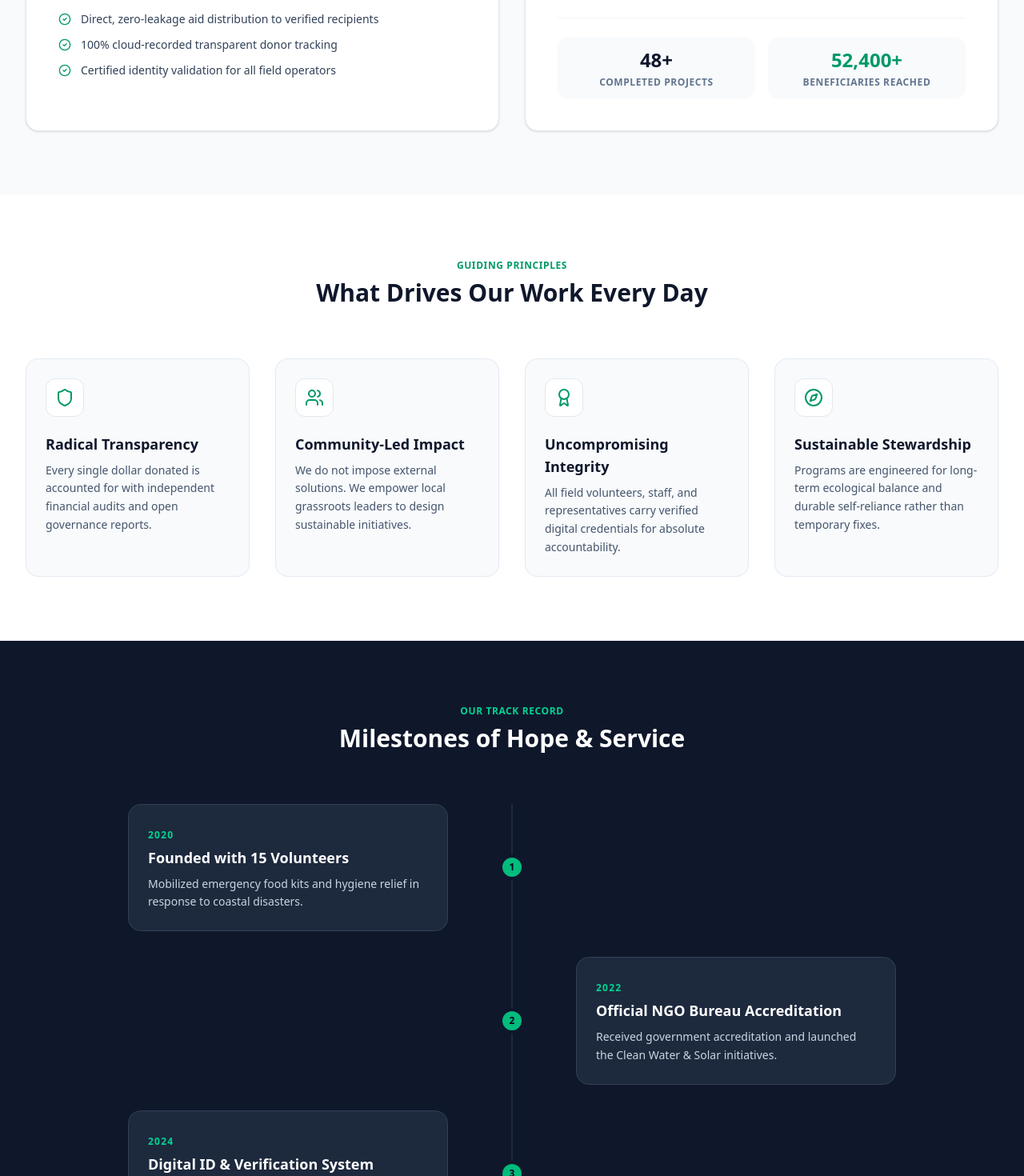
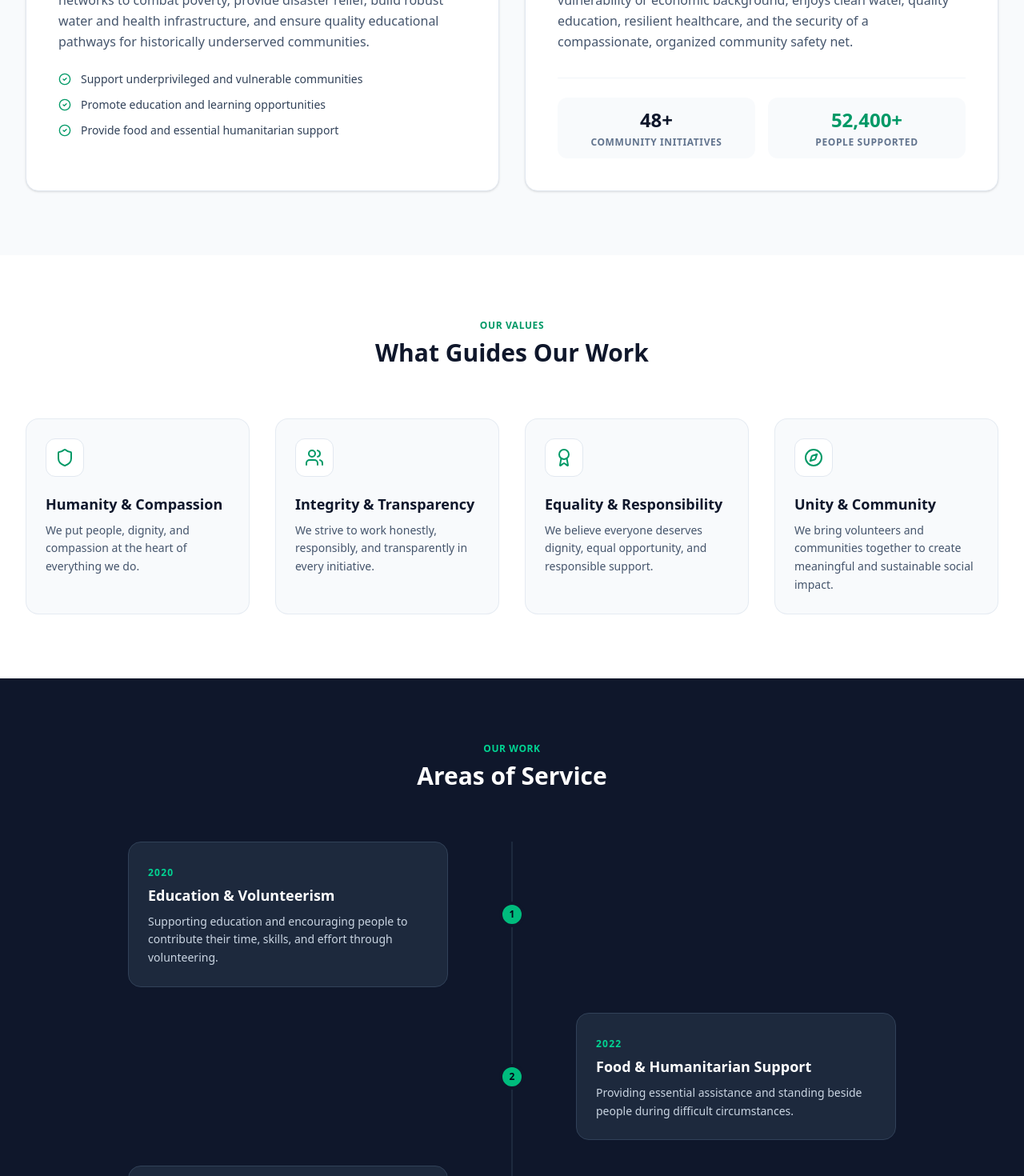
Before and after one commit to tannakater/ngo, a React (Vite) app: page /about in a window 1280 px wide. Shown: the part 1080-2550 px from the top of the page at 80% size. Built offline with nearby package versions, Linux system fonts and the light colour scheme; no server answers; the database is empty.

Commit message:
refactor(about): update core values content
Update the core values descriptions to better reflect the organization's mission and guiding principles.

```diff
--- a/src/pages/public/About.tsx
+++ b/src/pages/public/About.tsx
@@ -15,32 +15,32 @@ export function About() {
 
   const coreValues = [
     {
-      title: 'Radical Transparency',
-      desc: 'Every single dollar donated is accounted for with independent financial audits and open governance reports.',
+      title: 'Humanity & Compassion',
+      desc: 'We put people, dignity, and compassion at the heart of everything we do.',
       icon: Shield
     },
     {
-      title: 'Community-Led Impact',
-      desc: 'We do not impose external solutions. We empower local grassroots leaders to design sustainable initiatives.',
+      title: 'Integrity & Transparency',
+      desc: 'We strive to work honestly, responsibly, and transparently in every initiative.',
       icon: Users
     },
     {
-      title: 'Uncompromising Integrity',
-      desc: 'All field volunteers, staff, and representatives carry verified digital credentials for absolute accountability.',
+      title: 'Equality & Responsibility',
+      desc: 'We believe everyone deserves dignity, equal opportunity, and responsible support.',
       icon: Award
     },
     {
-      title: 'Sustainable Stewardship',
-      desc: 'Programs are engineered for long-term ecological balance and durable self-reliance rather than temporary fixes.',
+      title: 'Unity & Community',
+      desc: 'We bring volunteers and communities together to create meaningful and sustainable social impact.',
       icon: Compass
     }
   ];
 
   const milestones = [
-    { year: '2020', title: 'Founded with 15 Volunteers', desc: 'Mobilized emergency food kits and hygiene relief in response to coastal disasters.' },
-    { year: '2022', title: 'Official NGO Bureau Accreditation', desc: 'Received government accreditation and launched the Clean Water & Solar initiatives.' },
-    { year: '2024', title: 'Digital ID & Verification System', desc: 'Pioneered secure verifiable digital credentials for all relief volunteers and field officers.' },
-    { year: '2026', title: '50,000+ Lives Transformed', desc: 'Expanded across 18 regional hubs, funding 48 active community empowerment projects.' }
+    { year: '2020', title: 'Education & Volunteerism', desc: 'Supporting education and encouraging people to contribute their time, skills, and effort through volunteering.' },
+    { year: '2022', title: 'Food & Humanitarian Support', desc: 'Providing essential assistance and standing beside people during difficult circumstances.' },
+    { year: '2024', title: 'Healthcare & Awareness', desc: 'Promoting health awareness and supporting community healthcare initiatives.' },
+    { year: '2026', title: 'Community Development', desc: 'Working with communities to encourage positive, inclusive, and sustainable development.' }
   ];
 
   return (
@@ -50,13 +50,13 @@ export function About() {
         <div className="absolute inset-0 opacity-10 bg-[radial-gradient(#10b981_1px,transparent_1px)] [background-size:16px_16px]"></div>
         <div className="relative max-w-7xl mx-auto px-4 sm:px-6 lg:px-8 text-center">
           <span className="inline-flex items-center gap-2 py-1.5 px-4 rounded-full bg-emerald-500/20 border border-emerald-500/30 text-emerald-300 text-xs font-bold uppercase tracking-wider mb-6">
-            <Sparkles className="w-3.5 h-3.5" /> Our Purpose & Heritage
+            <Sparkles className="w-3.5 h-3.5" /> Our Purpose
           </span>
           <h1 className="text-4xl sm:text-5xl md:text-6xl font-extrabold tracking-tight mb-6 max-w-4xl mx-auto leading-tight">
-            Restoring dignity, equity, and resilience for every human life.
+            Serving People. Supporting Communities. Creating Change.
           </h1>
           <p className="text-lg sm:text-xl text-slate-300 max-w-3xl mx-auto leading-relaxed mb-10">
-            {organization.name} is an independent, humanitarian non-governmental organization dedicated to sustainable grassroots community empowerment, emergency relief, and educational justice.
+            {organization.name} is a volunteer-driven social and humanitarian organization dedicated to supporting underprivileged and vulnerable communities through meaningful social and humanitarian initiatives.
           </p>
           <div className="flex flex-wrap justify-center gap-4">
             <Link
@@ -85,20 +85,20 @@ export function About() {
               </div>
               <h2 className="text-2xl font-bold text-slate-900 mb-4">Our Mission</h2>
               <p className="text-slate-600 leading-relaxed text-base">
-                {organization.mission || 'To mobilize swift, equitable resources and certified volunteer networks to combat poverty, provide disaster relief, build robust water and health infrastructure, and ensure quality educational pathways for historically underserved communities.'}
+                {organization.mission || 'To identify genuine community needs and create meaningful impact through volunteering, education, food support, healthcare initiatives, humanitarian assistance, and community development.'}
               </p>
               <ul className="mt-6 space-y-3">
                 <li className="flex items-center gap-3 text-sm text-slate-700 font-medium">
                   <CheckCircle2 className="w-4 h-4 text-emerald-600 shrink-0" />
-                  Direct, zero-leakage aid distribution to verified recipients
+                  Support underprivileged and vulnerable communities
                 </li>
                 <li className="flex items-center gap-3 text-sm text-slate-700 font-medium">
                   <CheckCircle2 className="w-4 h-4 text-emerald-600 shrink-0" />
-                  100% cloud-recorded transparent donor tracking
+                  Promote education and learning opportunities
                 </li>
                 <li className="flex items-center gap-3 text-sm text-slate-700 font-medium">
                   <CheckCircle2 className="w-4 h-4 text-emerald-600 shrink-0" />
-                  Certified identity validation for all field operators
+                  Provide food and essential humanitarian support
                 </li>
               </ul>
             </div>
@@ -109,16 +109,16 @@ export function About() {
               </div>
               <h2 className="text-2xl font-bold text-slate-900 mb-4">Our Vision</h2>
               <p className="text-slate-600 leading-relaxed text-base">
-                {organization.vision || 'A world where every individual, regardless of geographic vulnerability or economic background, enjoys clean water, quality education, resilient healthcare, and the security of a compassionate, organized community safety net.'}
+                {organization.vision || 'To build an inclusive society where every individual can live with dignity, equal opportunity, and hope.'}
               </p>
               <div className="mt-8 pt-6 border-t border-slate-100 grid grid-cols-2 gap-4 text-center">
                 <div className="p-3 bg-slate-50 rounded-xl">
                   <div className="text-2xl font-extrabold text-slate-900">{stats.projectsCompleted}+</div>
-                  <div className="text-xs text-slate-500 uppercase tracking-wider font-semibold mt-1">Completed Projects</div>
+                  <div className="text-xs text-slate-500 uppercase tracking-wider font-semibold mt-1">Community Initiatives</div>
                 </div>
                 <div className="p-3 bg-slate-50 rounded-xl">
                   <div className="text-2xl font-extrabold text-emerald-600">{stats.peopleHelped}</div>
-                  <div className="text-xs text-slate-500 uppercase tracking-wider font-semibold mt-1">Beneficiaries Reached</div>
+                  <div className="text-xs text-slate-500 uppercase tracking-wider font-semibold mt-1">People Supported</div>
                 </div>
               </div>
             </div>
@@ -130,8 +130,8 @@ export function About() {
       <section className="py-20 bg-white">
         <div className="max-w-7xl mx-auto px-4 sm:px-6 lg:px-8">
           <div className="text-center max-w-2xl mx-auto mb-16">
-            <span className="text-xs font-bold uppercase tracking-wider text-emerald-600 mb-2 block">Guiding Principles</span>
-            <h2 className="text-3xl font-extrabold text-slate-900">What Drives Our Work Every Day</h2>
+            <span className="text-xs font-bold uppercase tracking-wider text-emerald-600 mb-2 block">Our Values</span>
+            <h2 className="text-3xl font-extrabold text-slate-900">What Guides Our Work</h2>
           </div>
 
           <div className="grid sm:grid-cols-2 lg:grid-cols-4 gap-8">
@@ -155,8 +155,8 @@ export function About() {
       <section className="py-20 bg-slate-900 text-white">
         <div className="max-w-5xl mx-auto px-4 sm:px-6 lg:px-8">
           <div className="text-center max-w-2xl mx-auto mb-16">
-            <span className="text-xs font-bold uppercase tracking-wider text-emerald-400 mb-2 block">Our Track Record</span>
-            <h2 className="text-3xl font-extrabold">Milestones of Hope & Service</h2>
+            <span className="text-xs font-bold uppercase tracking-wider text-emerald-400 mb-2 block">Our Work</span>
+            <h2 className="text-3xl font-extrabold">Areas of Service</h2>
           </div>
 
           <div className="space-y-8 relative before:absolute before:inset-0 before:left-8 before:w-0.5 before:bg-slate-800 md:before:left-1/2 md:before:-ml-px">
@@ -181,9 +181,9 @@ export function About() {
       <section className="py-20 bg-white">
         <div className="max-w-7xl mx-auto px-4 sm:px-6 lg:px-8">
           <div className="text-center max-w-2xl mx-auto mb-16">
-            <span className="text-xs font-bold uppercase tracking-wider text-emerald-600 mb-2 block">Executive Governance</span>
-            <h2 className="text-3xl font-extrabold text-slate-900">Dedicated Leadership Team</h2>
-            <p className="text-slate-600 text-sm mt-3">Our experienced board and program directors ensure rigorous compliance, safety, and humanitarian efficacy.</p>
+            <span className="text-xs font-bold uppercase tracking-wider text-emerald-600 mb-2 block">Our People</span>
+            <h2 className="text-3xl font-extrabold text-slate-900">Dedicated Volunteer Team</h2>
+            <p className="text-slate-600 text-sm mt-3">Our volunteers work together with compassion, responsibility, and dedication to serve people and strengthen communities.</p>
           </div>
 
           <div className="grid sm:grid-cols-2 lg:grid-cols-4 gap-8">
@@ -209,16 +209,16 @@ export function About() {
       {/* Call to Action */}
       <section className="py-16 bg-emerald-600 text-white text-center">
         <div className="max-w-4xl mx-auto px-4">
-          <h2 className="text-3xl font-extrabold mb-4">Be Part of the Global Mission</h2>
+          <h2 className="text-3xl font-extrabold mb-4">Together, We Can.</h2>
           <p className="text-emerald-100 text-base max-w-2xl mx-auto mb-8">
-            Whether you donate, register as a volunteer, or sponsor an entire water filtration project, your support directly changes lives.
+            Join us in supporting people, strengthening communities, and creating meaningful positive change.
           </p>
           <div className="flex flex-wrap justify-center gap-4">
             <Link to="/donate" className="bg-white text-emerald-800 hover:bg-emerald-50 px-8 py-3.5 rounded-full font-bold text-base transition-colors shadow-md">
-              Donate Today
+              Support Our Work
             </Link>
             <Link to="/volunteer" className="bg-emerald-700 hover:bg-emerald-800 text-white border border-emerald-500 px-8 py-3.5 rounded-full font-bold text-base transition-colors">
-              Register as Volunteer
+              Join as a Volunteer
             </Link>
           </div>
         </div>
```
